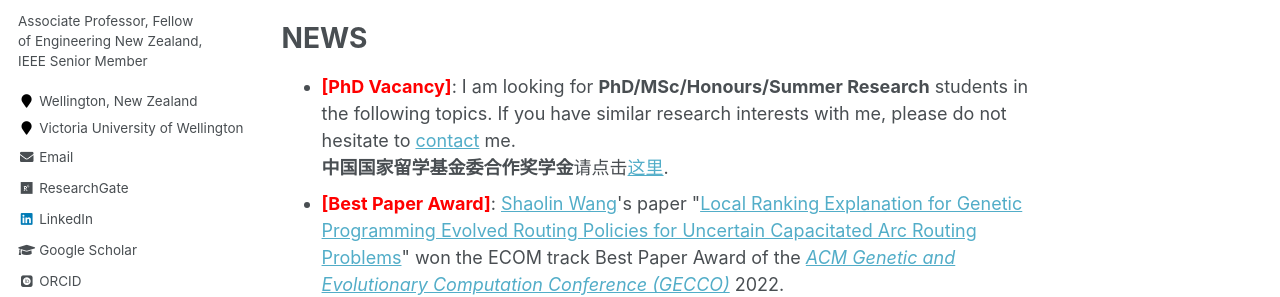
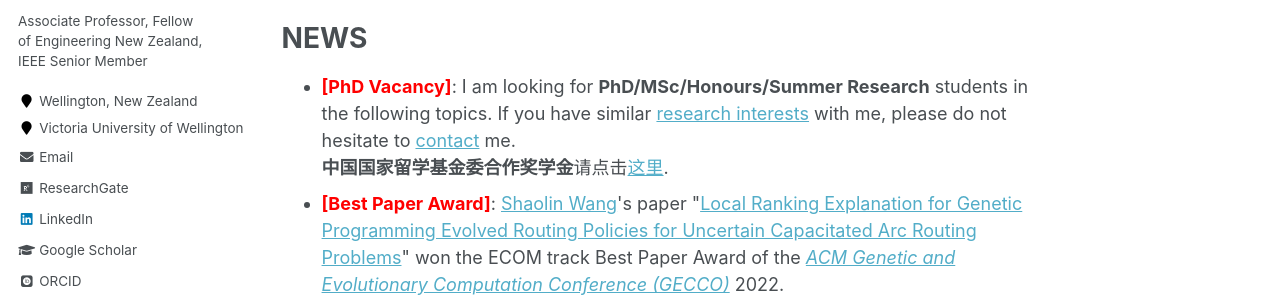
Before and after one commit to yi-mei-ecco/yi-mei-ecco.github.io, a Jekyll site: the page built from _pages/about.md, in a window 1280 px wide and 900 px high. Shown: the part 324-621 px from the top of the window. Built offline with Jekyll 4.4.1, drawn with Linux system fonts in a browser that asks for light colours; some web fonts are replaced; part of the change alters nothing that is shown.

Commit message:
Update about.md

```diff
--- a/_pages/about.md
+++ b/_pages/about.md
@@ -19,7 +19,7 @@ NEWS
 ======
 
 <ul>
-<li><span style="color: #FF0000"><b>[PhD Vacancy]</b></span>: I am looking for <b>PhD/MSc/Honours/Summer Research</b> students in the following topics. If you have similar research interests with me, please do not hesitate to <a href="mailto:yi.mei@ecs.vuw.ac.nz">contact</a> me. <br/>
+<li><span style="color: #FF0000"><b>[PhD Vacancy]</b></span>: I am looking for <b>PhD/MSc/Honours/Summer Research</b> students in the following topics. If you have similar <a href="research-interests">research interests</a> with me, please do not hesitate to <a href="mailto:yi.mei@ecs.vuw.ac.nz">contact</a> me. <br/>
 <b>中国国家留学基金委合作奖学金</b>请点击<a href="/vuw-csc/">这里</a>.</li>
 <!-- <li><span style="color: #FF0000"><b>[Call for papers]</b></span>: We are organising <a href="https://meiyi1986.github.io/cec2023-esco/">The Special Session on Evolutionary Scheduling and Combinatorial Optimisation</a> at <a href="https://2023.ieee-cec.org/">IEEE Congress on Evolutionary Computation 2023</a>. Submission due date: <span style="color: #FF0000"><b>13 Jan, 2023</b></span>.</li> -->
 <li><span style="color: #FF0000"><b>[Best Paper Award]</b></span>: <a href="https://ecs.victoria.ac.nz/Main/GradShaolinWang">Shaolin Wang</a>'s paper "<a href="https://meiyi1986.github.io/publication/wang-2022-local/">Local Ranking Explanation for Genetic Programming Evolved Routing Policies for Uncertain Capacitated Arc Routing Problems</a>" won the ECOM track Best Paper Award of the <i><a href="https://gecco-2022.sigevo.org/">ACM Genetic and Evolutionary Computation Conference (GECCO)</a></i> 2022.</li>
@@ -32,8 +32,7 @@ NEWS
 <!-- - I gave a **tutorial:** <a href="https://meiyi1986.github.io/cec2021-tutorial-xaigp/">**Towards Better Explainable AI Through Genetic Programming**</a> at <a href="https://cec2021.mini.pw.edu.pl">**IEEE Congress on Evolutionary Computation (CEC) 2021**</a>. [<a href="/files/xai-gp.pdf">Slides</a>] -->
 </ul>
 
-
-Research Interests
+<a name="research-interests"></a>Research Interests
 ======
 <ul>
 <li>Evolutionary Computation and Learning</li>
```
